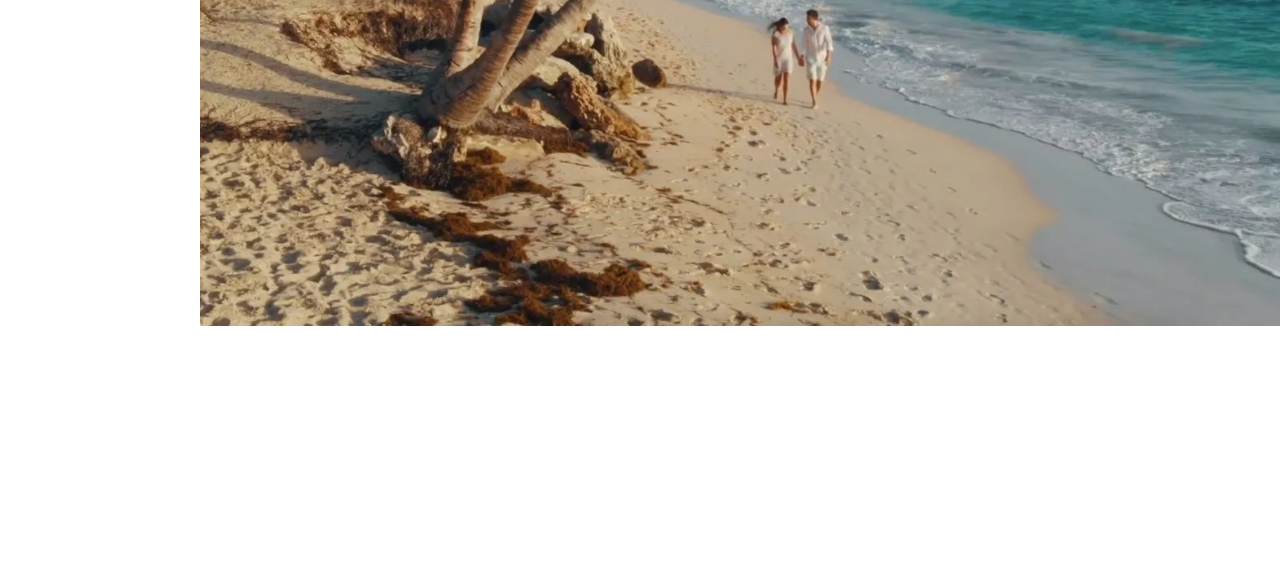
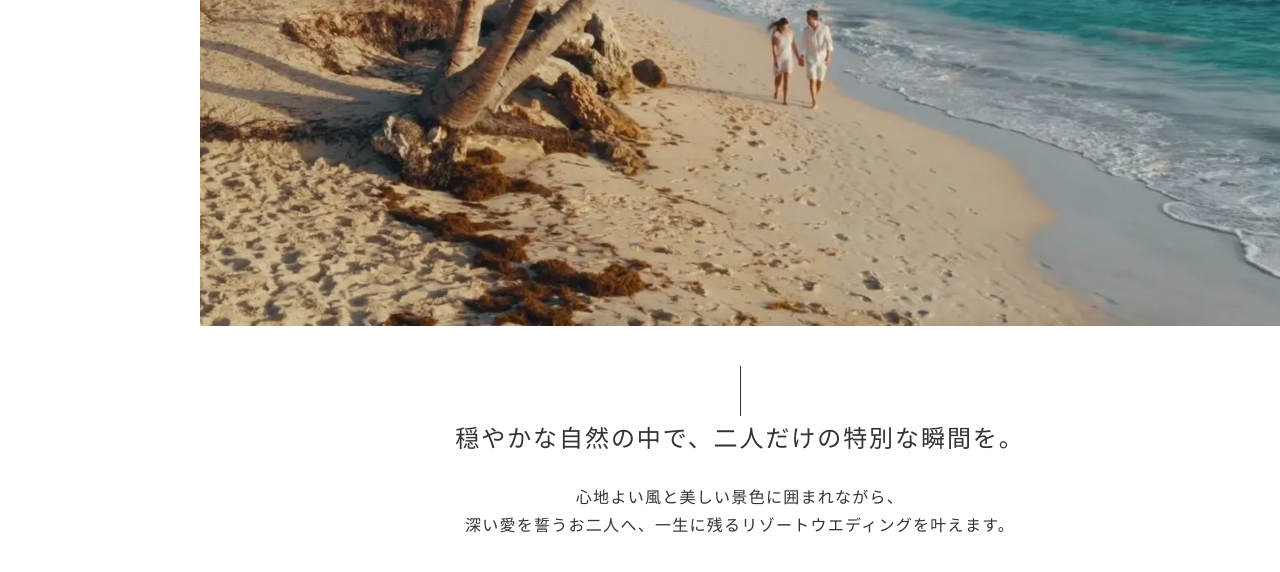
Before and after one commit to takayuki-jp/serene_wedding, a plain HTML site: page index.html in a window 1280 px wide. Shown: the part 474-1046 px from the top of the page. Before the commit the page ends 800 px from the top, so only its background shows below. Drawn offline with nearby package versions, Linux system fonts and the light colour scheme; some packages are replaced by stand-ins of ours; a web font is replaced by a local one.

Commit message:
finish - top-copy

```diff
--- a/index.html
+++ b/index.html
@@ -51,7 +51,18 @@
         </div>
       </section>
 
-      <section class="copy"></section>
+      <section class="copy">
+        <div class="copy__inner">
+          <span class="copy__line"></span>
+          <h2 class="copy__catchCopy">
+            穏やかな自然の中で、二人だけの特別な瞬間を。
+          </h2>
+          <p class="copy__desc">
+            心地よい風と美しい景色に囲まれながら、<br>
+            深い愛を誓うお二人へ、一生に残るリゾートウエディングを叶えます。
+          </p>
+        </div>
+      </section>
 
       <section id="pickUp" class="pickUp"></section>
 
--- /dev/null
+++ b/scss/pages/_top-copy.scss
@@ -0,0 +1,25 @@
+//header
+@use '../util/index' as *;
+
+.copy__inner {
+  display: flex;
+  flex-direction: column;
+  align-items: center;
+  padding: 40px 80px;
+}
+.copy__line {
+  display: block;
+  width: 1px;
+  height: 50px;
+  margin: 0 auto;
+  background-color: $black;;
+}
+.copy__catchCopy {
+  font-size: 2.4rem;
+  line-height: 1.75;
+}
+.copy__desc {
+  margin-top: 24px;
+  line-height: 1.75;
+  text-align: center;
+}
--- a/scss/style.scss
+++ b/scss/style.scss
@@ -16,3 +16,4 @@
 
 //Pages
 @use 'pages/top-fv';
+@use 'pages/top-copy';
```
Also changed, not shown: css/style.css, 1 other file.
